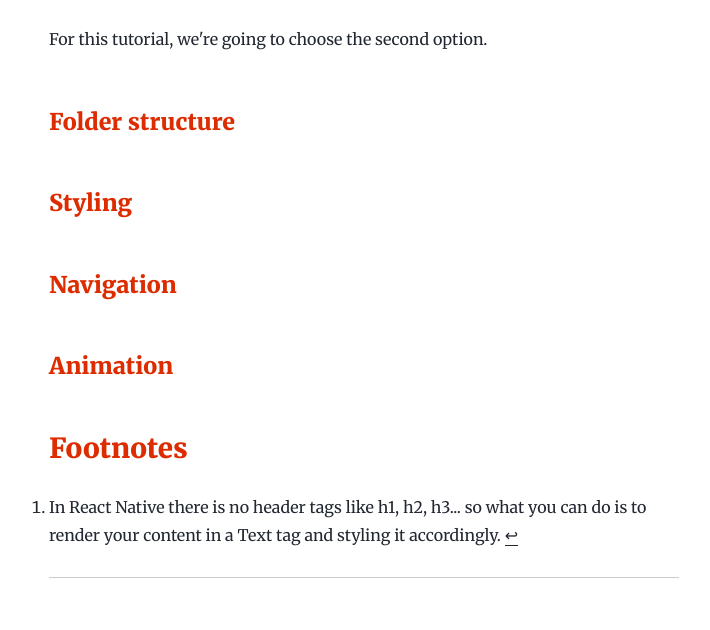
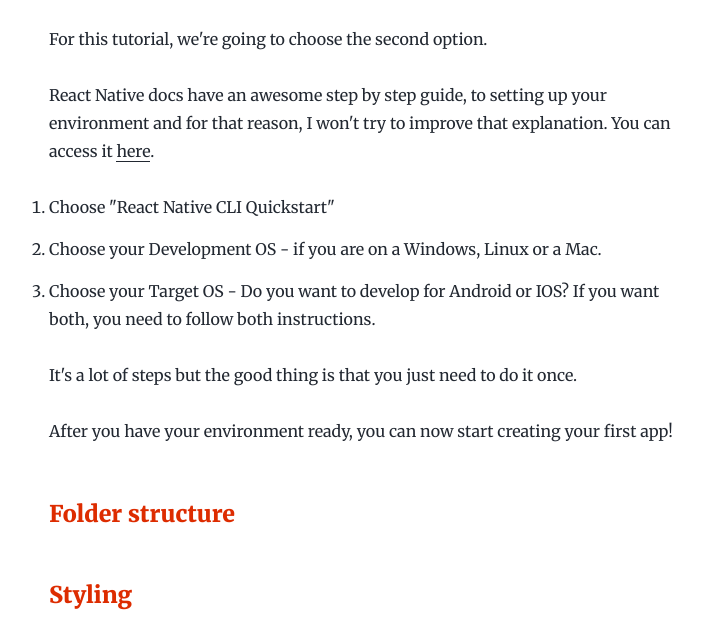
Before and after one commit to MarioSilvaPrada/prada-codes-blog, a Gatsby site: page /blog/first-steps-into-react-native/ in a window 1280 px wide. Shown: the part 3845-4475 px from the top of the page, without its empty margins (276-986 px from the left). Built offline with nearby package versions, Linux system fonts and the light colour scheme; Gatsby itself is replaced by a stand-in of ours; some packages are replaced by stand-ins of ours.

Commit message:
Update Blog “first-steps-into-react-native”

```diff
--- a/content/blog/first-steps-into-react-native.md
+++ b/content/blog/first-steps-into-react-native.md
@@ -91,6 +91,17 @@ React Native gives you two options to start:
 
 For this tutorial, we're going to choose the second option.
 
+React Native docs have an awesome step by step guide, to setting up your environment and for that reason, I won't try to improve that explanation. You can access it [here](https://reactnative.dev/docs/environment-setup).
+
+1. Choose "React Native CLI Quickstart"
+2. Choose your Development OS - if you are on a Windows, Linux or a Mac.
+3. Choose your Target OS - Do you want to develop for Android or IOS? If you want both, you need to follow both instructions.
+
+It's a lot of steps but the good thing is that you just need to do it once.
+
+After you have your environment ready, you can now start creating your first app!
+
+
 ### Folder structure
 
 ### Styling
```
